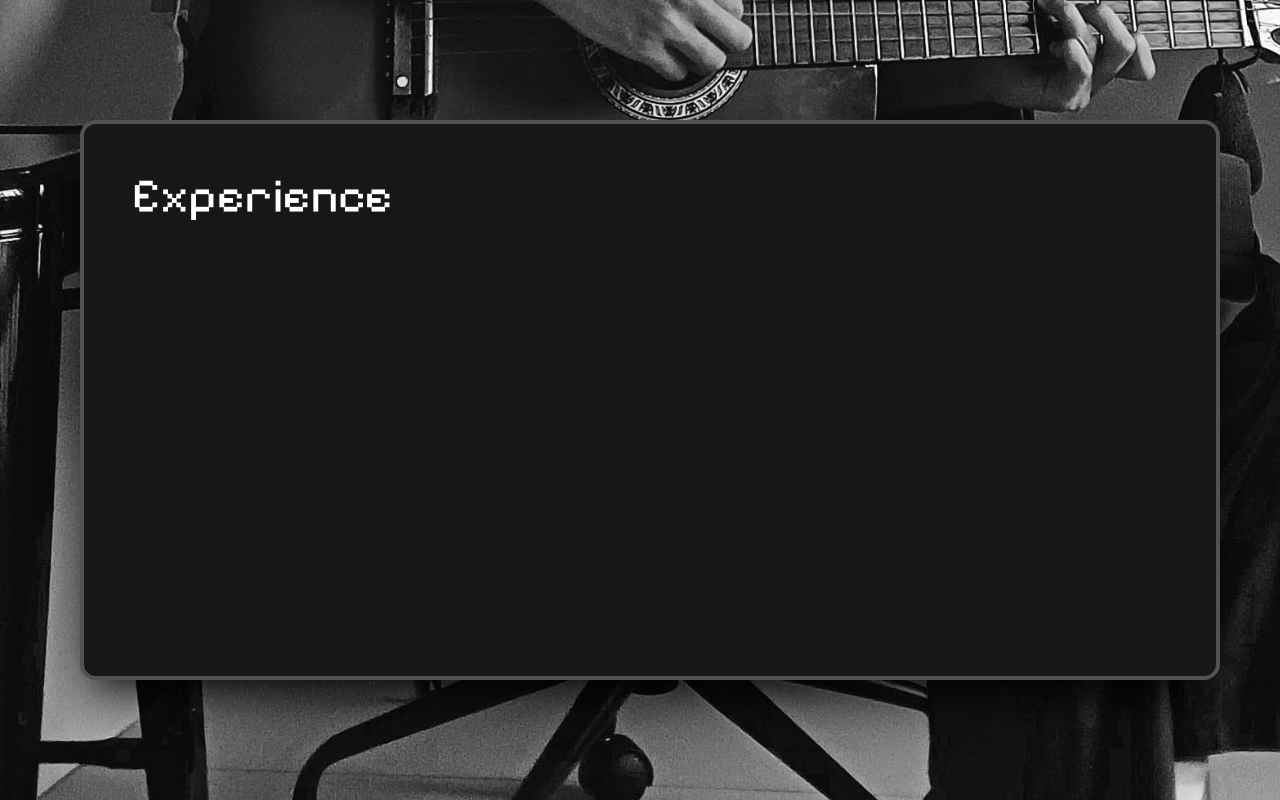
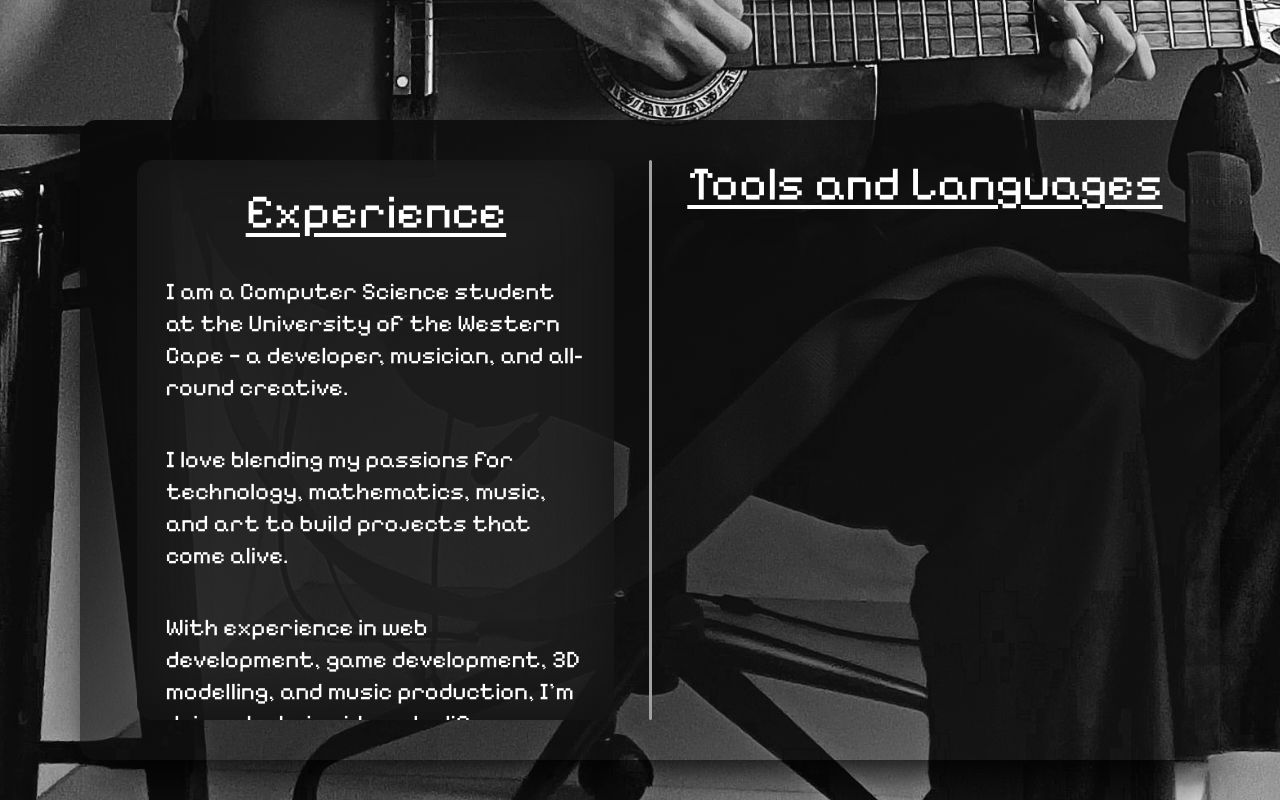
Before and after one commit to CadmusKei/Portfolio, a React (Vite) app: page /Bio in a window 1280 px wide. Shown: the part 800-1600 px from the top of the page. Built offline with nearby package versions, Linux system fonts and the light colour scheme.

Commit message:
Design changed to glass aestehtic

```diff
--- a/package.json
+++ b/package.json
@@ -13,7 +13,8 @@
     "@tailwindcss/vite": "^4.1.17",
     "react": "^19.1.1",
     "react-dom": "^19.1.1",
-    "react-router-dom": "^7.10.0"
+    "react-router-dom": "^7.10.0",
+    "tailwind-scrollbar": "^4.0.2"
   },
   "devDependencies": {
     "@eslint/js": "^9.36.0",
--- a/src/components/Block.jsx
+++ b/src/components/Block.jsx
@@ -1,9 +1,20 @@
-function Block({children, className}){
+const pageGradient = "bg-linear-to-br from-neutral-950 to-[#28282841] transition duration-800 hover:to-[#0a313841] "
+
+const oldDesign = "bg-neutral-900 border-[0.4rem] border-neutral-800 hover:border-neutral-700"
+
+function Block({ children, className }) {
     return (
         <div className={`flex w-[96%] shrink-0 h-[65%] transition duration-800 justify-center items-center
-          space-x-30 rounded-4xl bg-neutral-900 border-[0.4rem] border-neutral-800
-           hover:border-neutral-700 shadow-2xl ${className}`}>{children}</div>
+          space-x-30 rounded-4xl ${pageGradient}  shadow-2xl ${className}`}>{children}
+
+             <div className="bg-[#0a313841]"> </div>
+
+          </div>
+
+
+
     );
 }
 
+
 export default Block;
--- a/src/components/Poster.jsx
+++ b/src/components/Poster.jsx
@@ -5,7 +5,9 @@ import Block from "./Block";
 import Description from "./Description"
 import AnimatedCover from "./AnimatedCover";
 
-function Poster({name, link, desc, image, colour}) {
+
+
+function Poster({ name, link, desc, image, colour }) {
   return (
     <>
       {/* Poster dividing blocks */}
@@ -16,7 +18,7 @@ function Poster({name, link, desc, image, colour}) {
           <div className="flex flex-col h-full w-full justify-start items-center">
             <AnimatedCover src={image} width="w-full" />
             <div className="flex items-center justify-center w-full h-[25%]">
-                <Title name={name} className="text-6xl"/>
+              <Title name={name} className="text-6xl" />
             </div>
           </div>
         </Card>
--- a/src/index.css
+++ b/src/index.css
@@ -16,4 +16,9 @@
   image-rendering: pixelated;
 }
 
+/* Firefox support */
+.scrollbar {
+  scrollbar-width: auto;
+  scrollbar-color: #696969 #1d1d1d00;
+}
 @import 'tailwindcss';
--- a/src/pages/Bio.jsx
+++ b/src/pages/Bio.jsx
@@ -2,29 +2,45 @@ import Nav from "../components/Nav";
 import Title from "../components/Title";
 import Text from "../components/Text";
 
+
 import backgroundPic from '../assets/Images/studio-site-crop.jpeg';
-const pageGradient = "bg-linear-to-br from-neutral-950 to-[#28282841] "
+const pageGradient = "bg-linear-to-br from-neutral-950 to-[#21212141] transition duration-800 hover:to-[#58585841] "
 
-function Bio(){
+function Bio() {
     return (
         <>
-            <Nav TitleColour="text-white" background={pageGradient}/>
-            <div className={`flex flex-col pl-20 w-full h-400 bg-cover `} style={{backgroundImage: `url(${backgroundPic})`}}>
+            <Nav TitleColour="text-white" background={pageGradient} />
+            <div className={`flex flex-col pl-20 w-full h-400 bg-cover `} style={{ backgroundImage: `url(${backgroundPic})` }}>
 
                 <div className={`flex w-[42%] flex-col h-[35%] ${pageGradient} mt-40 rounded-2xl
-                p-12 justify-start items-center space-y-4 shadow-2xl hover:to-[#58585841] transition duration-800 shadow-black`} >
+                p-12 justify-start items-center space-y-4 shadow-2xl shadow-black`} >
+                    <Text>I am a Computer Science student at the University of the Western Cape — a developer, musician, and all-round creative.</Text>
+                    <Text>I love blending my passions for technology, mathematics, music, and art to build projects that come alive.</Text>
+                    <Text>With experience in web development, game development, 3D modelling, and music production, I’m driven to bring ideas to life across disciplines. </Text>
+                    <Text>Some of my other passions include: HPC, app development, simulations, Lo-fi Production and VFX. </Text>
+                </div>
+
+
+                <div className={`flex w-[95%] h-[40%] bg-linear-to-br from-neutral-950 to-[#21212141] mt-50 rounded-2xl
+                p-10 justify-around shadow-2xl shadow-black`} >
+
+                    <div className="flex p-7 w-[45%] flex-col justify-start items-center bg-[#222222b7] rounded-2xl shadow-[inset_0_-1rem_4rem_rgba(0,0,0,0.6)]
+                        shadow-[#111] space-y-10 overflow-y-auto overflow-x-hidden h-full scrollbar">
+
+                        <Title className="text-white underline underline-offset-6" name="Experience"></Title>
                         <Text>I am a Computer Science student at the University of the Western Cape — a developer, musician, and all-round creative.</Text>
                         <Text>I love blending my passions for technology, mathematics, music, and art to build projects that come alive.</Text>
                         <Text>With experience in web development, game development, 3D modelling, and music production, I’m driven to bring ideas to life across disciplines. </Text>
                         <Text>Some of my other passions include: HPC, app development, simulations, Lo-fi Production and VFX. </Text>
+                    </div>
+
+                    <div className="h-full rounded-3xl w-[0.2rem] bg-neutral-400" ></div>
+
+                    <Title className="text-white underline underline-offset-6 text-center" name="Tools and Languages"></Title>
+
                 </div>
 
-                <div className={`flex w-[95%] flex-col h-[35%] bg-neutral-900 mt-50 rounded-2xl
-                p-12 justify-start shadow-2xl shadow-black border-4 border-neutral-600`} >
-                        <Title className="text-white" name="Experience"></Title>
-                </div>
-
-                <div className="bg-[#28282841]"></div>
+                <div className="bg-[#21212141]"></div>
 
             </div>
 
--- a/src/pages/Home.jsx
+++ b/src/pages/Home.jsx
@@ -5,6 +5,8 @@ import Poster from "../components/Poster";
 import posterImage from '../assets/Posters/Kei-Single.png';
 import CSImage from '../assets/Posters/CS-Single.png';
 import musicImage from '../assets/Posters/Music-Single.png';
+
+
 
 function Home() {
   const scrollRef = useRef(null);
@@ -23,19 +25,17 @@ function Home() {
 
   let navColour = "bg-[#00000041]"
 
-
-
   return (
     <>
 
       <Nav background={navColour} TitleColour="text-white" />
       <div
         ref={scrollRef}
-        className="flex space-x-30 w-full h-screen bg-linear-to-br from-[#101010] to-[#242c2e] overflow-x-hidden overflow-y-hidden items-center px-20">
-        <Poster name="Bio" link="/Bio" desc="Who is this guy?!" image={posterImage} colour="hover:border-emerald-400"/>
-        <Poster name="Projects" desc="A peak inside the Github vault" image={CSImage} colour="hover:border-purple-400"/>
-        <Poster name="Music" desc="Lo-fi beats to debug to" image={musicImage} colour="hover:border-sky-400"/>
-        <Poster name="Contact" desc="Ping me" colour="hover:border-rose-400"/>
+        className="flex space-x-30 w-full h-screen bg-linear-to-br from-[#101010] to-[#171d1e] overflow-x-hidden overflow-y-hidden items-center px-20">
+        <Poster name="Bio" link="/Bio" desc="Who is this guy?!" image={posterImage} colour="hover:border-emerald-400" />
+        <Poster name="Projects" desc="A peak inside the Github vault" image={CSImage} colour="hover:border-purple-400" />
+        <Poster name="Music" desc="Lo-fi beats to debug to" image={musicImage} colour="hover:border-sky-400" />
+        <Poster name="Contact" desc="Ping me" colour="hover:border-rose-400" />
       </div>
     </>
   );
```
Also changed, not shown: 1 other file (tests, documents, lock files or other folders). Lines whose indentation alone changed are shown as unchanged.
